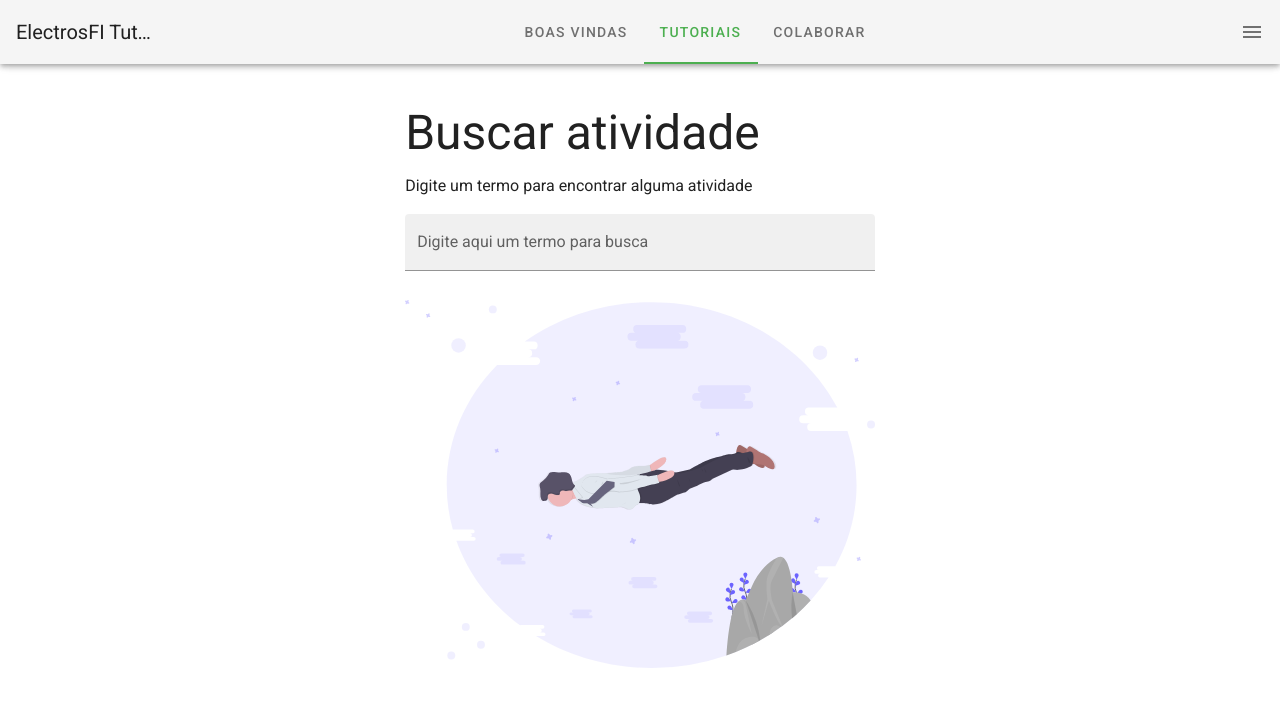
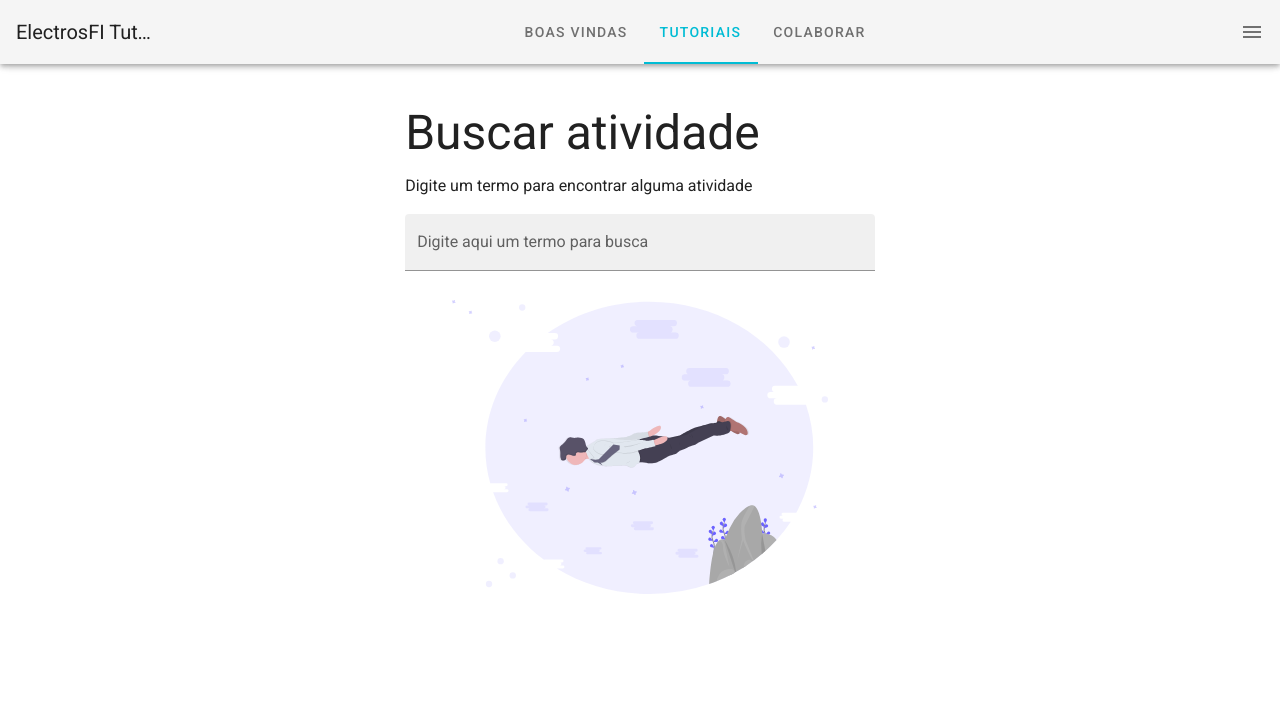
Before and after one commit to paulhenrique/electrosfi-tutorials, a Nuxt app: page /tutoriais in a window 1280 px wide. Shown: the top 706 px of the page. Built offline with nearby package versions, Linux system fonts and the light colour scheme.

Commit message:
Adicionando alerta de erros e visualização

```diff
--- a/layouts/default.vue
+++ b/layouts/default.vue
@@ -59,9 +59,8 @@ export default {
     colorTabs () {
       const routes = [
         { rota: 'colaborar', color: 'purple' },
-        { rota: 'index', color: 'cyan' },
-        { rota: 'tutoriais', color: 'green' },
-        { rota: 'api', color: 'cyan' }
+        { rota: 'index', color: 'orange' },
+        { rota: 'tutoriais', color: 'cyan' }
       ]
       let color = 'cyan'
       if (this.$route.name) {
--- a/pages/tutoriais.vue
+++ b/pages/tutoriais.vue
@@ -8,18 +8,44 @@
     </p>
     <v-text-field
       v-model="searchTerm"
+      color="cyan"
       filled
+      :error="statusBusca"
+      :hint="message"
       label="Digite aqui um termo para busca"
     />
+    <center>
       <img
         v-if="searchTerm === ''"
         class="responsiveImg"
         src="~/assets/img/search.svg"
         alt="Figura de Busca"
       >
+      <img
+        v-if="atividadesFiltradas.length === 0 && searchTerm !== ''"
+        class="responsiveImg"
+        src="~/assets/img/void.svg"
+        alt="Figura de Busca"
+      >
+    </center>
     <v-card v-for="atividade in atividadesFiltradas" :key="atividade.title">
       <v-card-title>{{ atividade.title }}</v-card-title>
     </v-card>
+    <v-dialog v-model="error" max-width="300">
+      <v-card>
+        <v-card-title>Algo de errado aconteceu</v-card-title>
+        <v-card-text>
+          Isso é possivelmente um problema com o nosso servidor, por favor tente
+          mais tarde.
+        </v-card-text>
+        <v-card-actions>
+          <v-spacer />
+          <v-btn dark large color="cyan" @click="errorMessage = ''">
+            Entendi!
+          </v-btn>
+        </v-card-actions>
+      </v-card>
+    </v-dialog>
   </div>
 </template>
 <script>
@@ -28,13 +54,28 @@ export default {
     return {
       atividades: [],
       searchTerm: '',
-      erro: {
-        status: false,
-        message: ''
-      }
+      errorMessage: ''
     }
   },
   computed: {
+    error: {
+      get () {
+        return this.errorMessage !== ''
+      },
+      set () {
+        this.errorMessage = ''
+      }
+    },
+    statusBusca () {
+      return this.atividadesFiltradas.length === 0 && this.searchTerm !== ''
+    },
+    message () {
+      if (this.atividadesFiltradas.length === 0 && this.searchTerm !== '') {
+        return 'Termo não encontrado'
+      } else {
+        return ''
+      }
+    },
     atividadesFiltradas () {
       if (this.searchTerm === '') {
         return []
@@ -64,10 +105,7 @@ export default {
         this.atividades = response
       })
       .catch((err) => {
-        this.erro = {
-          status: true,
-          message: err.message
-        }
+        this.errorMessage = err.message
       })
   }
 }
@@ -82,6 +120,7 @@ export default {
   top: 0;
 }
 .responsiveImg {
-  max-width: 100%;
+  max-width: 80%;
+  margin: auto;
 }
 </style>
```
Also changed, not shown: assets/img/void.svg (added). Lines whose indentation alone changed are shown as unchanged.
